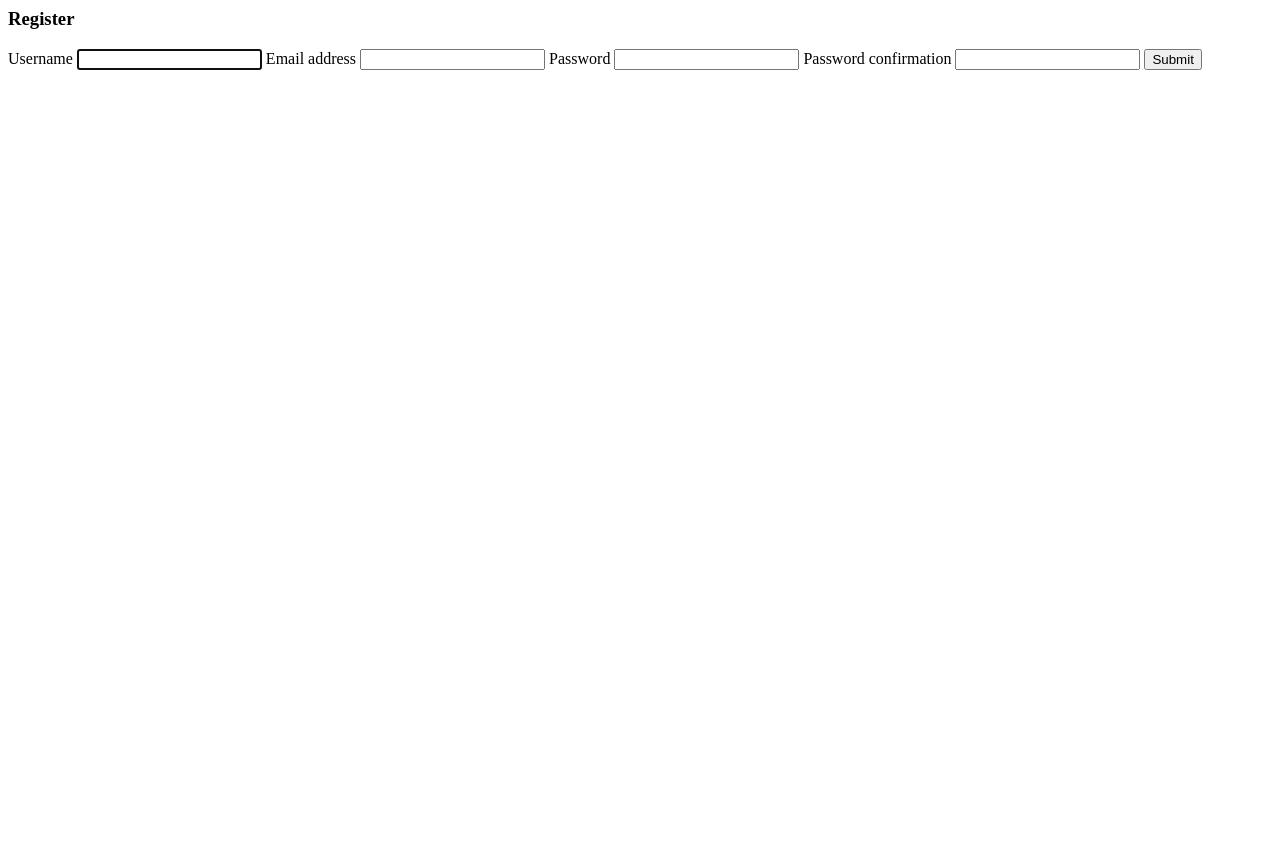
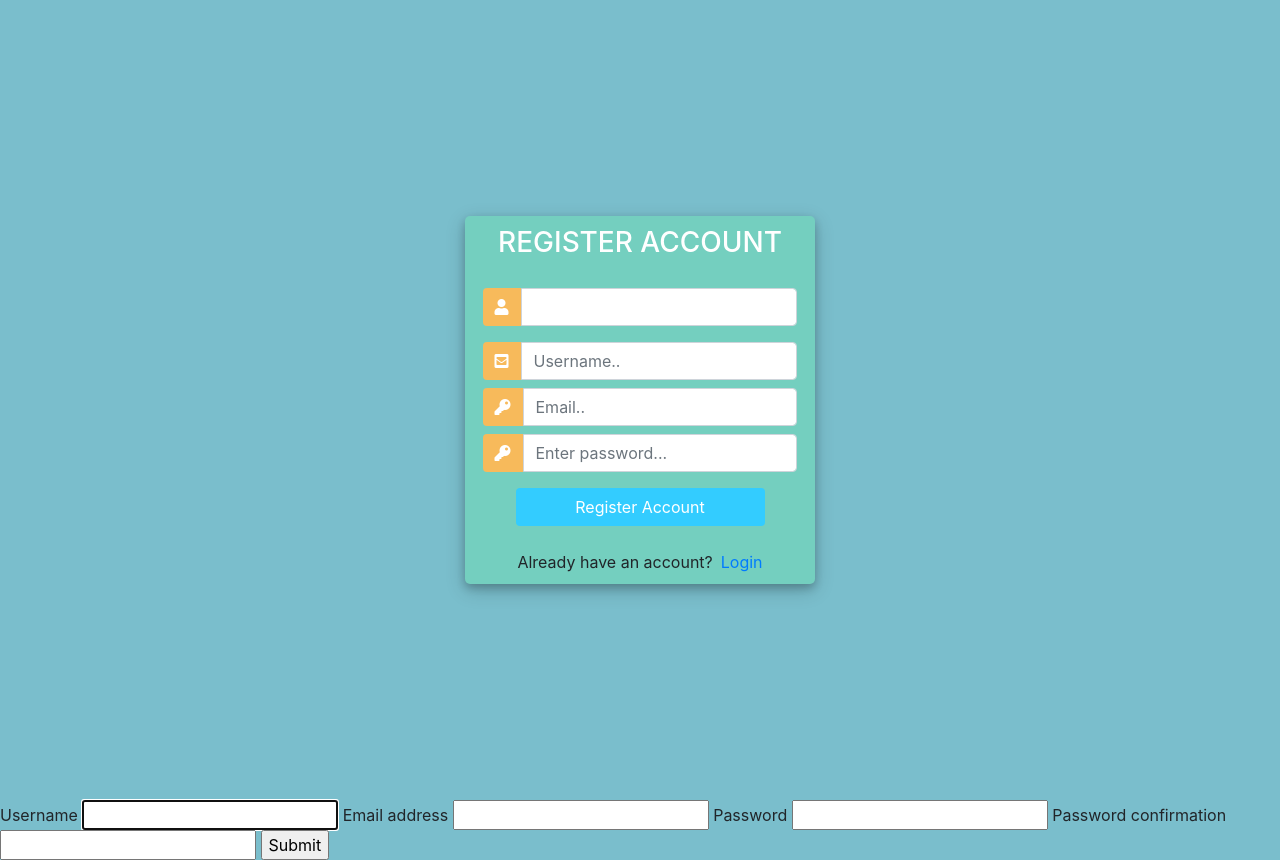
Before and after one commit to rickxy/Travel-booking-system, a Django app: page /registerPage/ in a window 1280 px wide. Before the commit the page ends 70 px from the top, so only its background shows below. Run offline with Django 3.2, Linux system fonts and the light colour scheme; some libraries are stand-ins or nearby versions.

Commit message:
register

```diff
--- a/templates/register.html
+++ b/templates/register.html
@@ -1,4 +1,139 @@
-<h3>Register</h3>
+<!DOCTYPE html>
+<html>
+
+<head>
+	<title>Login</title>
+	<link rel="stylesheet" href="https://stackpath.bootstrapcdn.com/bootstrap/4.1.3/css/bootstrap.min.css" integrity="sha384-MCw98/SFnGE8fJT3GXwEOngsV7Zt27NXFoaoApmYm81iuXoPkFOJwJ8ERdknLPMO" crossorigin="anonymous">
+	<script src="https://ajax.googleapis.com/ajax/libs/jquery/3.3.1/jquery.min.js"></script>
+	<link rel="stylesheet" href="https://use.fontawesome.com/releases/v5.6.1/css/all.css" integrity="sha384-gfdkjb5BdAXd+lj+gudLWI+BXq4IuLW5IT+brZEZsLFm++aCMlF1V92rMkPaX4PP" crossorigin="anonymous">
+
+	<style>
+		body,
+		html {
+			margin: 0;
+			padding: 0;
+			height: 100%;
+			background: #7abecc !important;
+		}
+		.user_card {
+			width: 350px;
+			margin-top: auto;
+			margin-bottom: auto;
+			background: #74cfbf;
+			position: relative;
+			display: flex;
+			justify-content: center;
+			flex-direction: column;
+			padding: 10px;
+			box-shadow: 0 4px 8px 0 rgba(0, 0, 0, 0.2), 0 6px 20px 0 rgba(0, 0, 0, 0.19);
+			-webkit-box-shadow: 0 4px 8px 0 rgba(0, 0, 0, 0.2), 0 6px 20px 0 rgba(0, 0, 0, 0.19);
+			-moz-box-shadow: 0 4px 8px 0 rgba(0, 0, 0, 0.2), 0 6px 20px 0 rgba(0, 0, 0, 0.19);
+			border-radius: 5px;
+
+		}
+
+		.form_container {
+			margin-top: 20px;
+		}
+
+		#form-title{
+			color: #fff;
+		}
+		.login_btn {
+			width: 100%;
+			background: #33ccff !important;
+			color: white !important;
+		}
+		.login_btn:focus {
+			box-shadow: none !important;
+			outline: 0px !important;
+		}
+		.login_container {
+			padding: 0 2rem;
+		}
+		.input-group-text {
+			background: #f7ba5b !important;
+			color: white !important;
+			border: 0 !important;
+			border-radius: 0.25rem 0 0 0.25rem !important;
+		}
+		.input_user,
+		.input_pass:focus {
+			box-shadow: none !important;
+			outline: 0px !important;
+		}
+
+	</style>
+
+</head>
+<body>
+	<div class="container h-100">
+		<div class="d-flex justify-content-center h-100">
+			<div class="user_card">
+				<div class="d-flex justify-content-center">
+					<h3 id="form-title">REGISTER ACCOUNT</h3>
+				</div>
+				<div class="d-flex justify-content-center form_container">
+
+					<form method="POST" action="">
+						<div class="input-group mb-3">
+							<div class="input-group-append">
+								<span class="input-group-text"><i class="fas fa-user"></i></span>
+							</div>
+							<input type="text" name="username">
+						</div>
+						<div class="input-group mb-2">
+							<div class="input-group-append">
+								<span class="input-group-text"><i class="fas fa-envelope-square"></i></span>
+							</div>
+							<input type="email" name="email">
+						</div>
+						<div class="input-group mb-2">
+							<div class="input-group-append">
+								<span class="input-group-text"><i class="fas fa-key"></i></span>
+							</div>
+							<input type="text" name="password1">
+						</div>
+						<div class="input-group mb-2">
+							<div class="input-group-append">
+								<span class="input-group-text"><i class="fas fa-key"></i></span>
+							</div>
+							<input type="text" name="password2">
+						</div>
+
+				   		<div class="d-flex justify-content-center mt-3 login_container">
+				 			<input class="btn login_btn" type="submit" value="Register Account">
+				   		</div>
+					</form>
+				</div>
+
+				<div class="mt-4">
+					<div class="d-flex justify-content-center links">
+						Already have an account? <a href="{% url 'loginPage' %}" class="ml-2">Login</a>
+					</div>
+				</div>
+			</div>
+		</div>
+	</div>
+	<script>
+						/* Because i didnt set placeholder values in forms.py they will be set here using vanilla Javascript
+		//We start indexing at one because CSRF_token is considered and input field
+		 */
+
+		//Query All input fields
+		var form_fields = document.getElementsByTagName('input')
+		form_fields[1].placeholder='Username..';
+		form_fields[2].placeholder='Email..';
+		form_fields[3].placeholder='Enter password...';
+		form_fields[4].placeholder='Re-enter Password...';
+
+
+		for (var field in form_fields){
+			form_fields[field].className += ' form-control'
+		}
+	</script>
+</body>
+</html>
 
 
 <form method="POST" action="">
```
